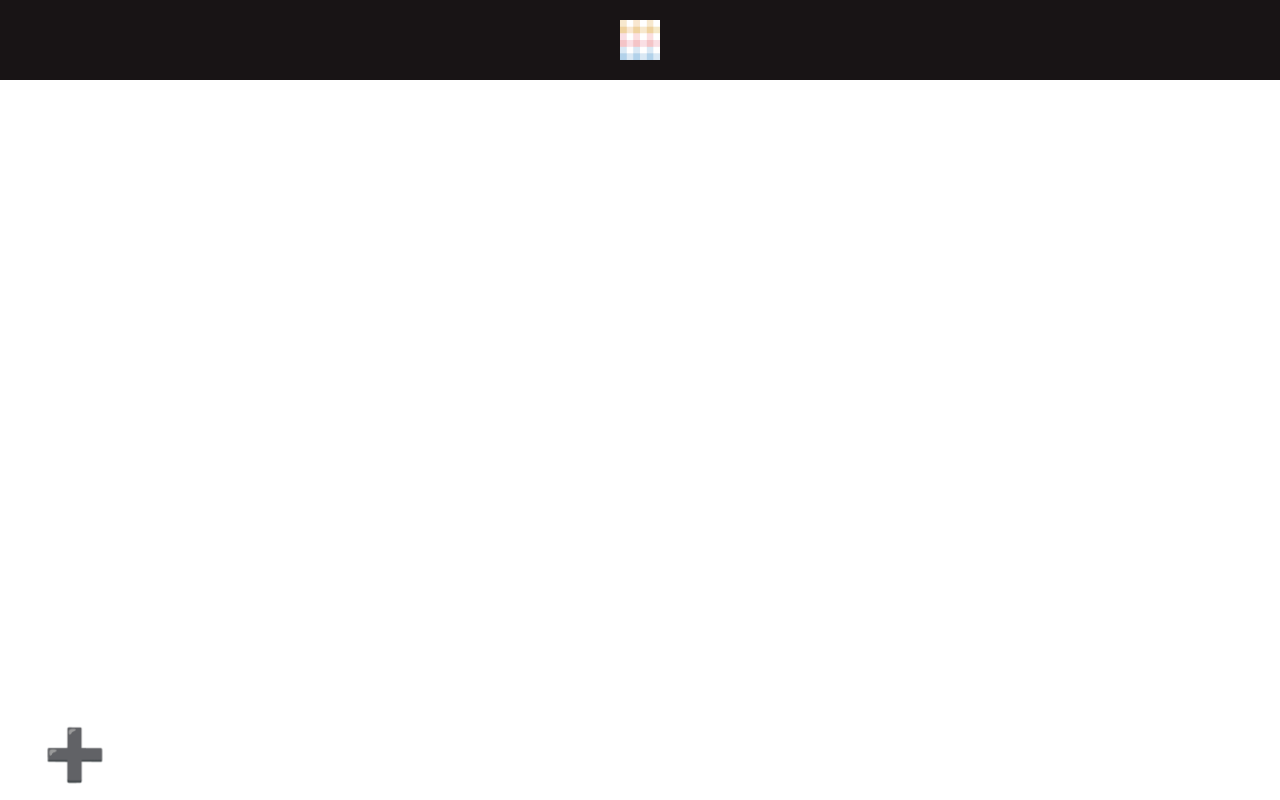
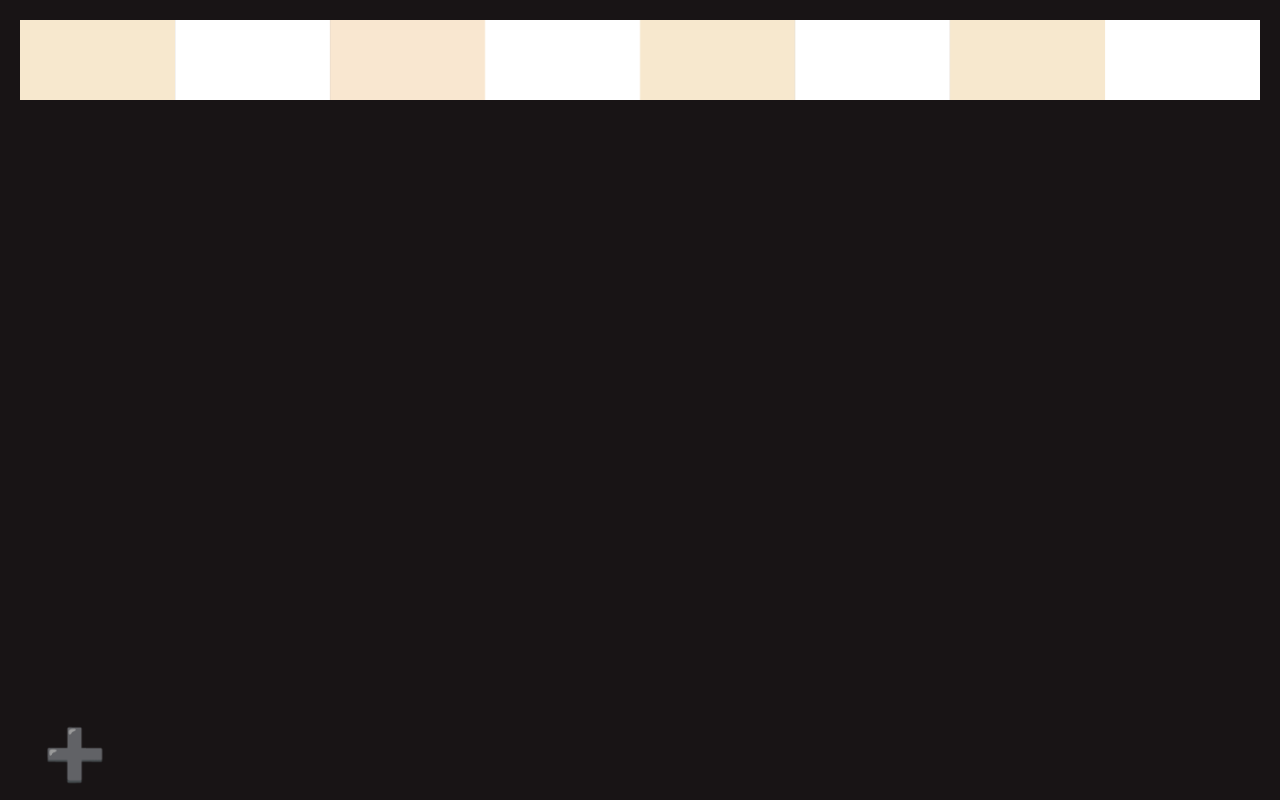
Before and after one commit to leona1128/vue-project, a Vue app: page / in a window 1280 px wide. Built offline with nearby package versions, Linux system fonts and the light colour scheme.

Commit message:
修改zindex

```diff
--- a/package.json
+++ b/package.json
@@ -6,13 +6,16 @@
   "scripts": {
     "dev": "vite",
     "build": "vite build",
-    "preview": "vite preview"
+    "preview": "vite preview",
+      "deploy": "gh-pages -d dist"
+
   },
   "dependencies": {
     "vue": "^3.5.13"
   },
   "devDependencies": {
     "@vitejs/plugin-vue": "^5.2.1",
+    "gh-pages": "^6.3.0",
     "vite": "^6.2.0"
   }
 }
--- a/src/App.vue
+++ b/src/App.vue
@@ -69,10 +69,12 @@ template{
     gap: 25px;
     margin: 20px;
     /* background-color: #f7bbc0; */
-    z-index: -1;
+    /* z-index: -1; */
     padding: 20px;
-    background-image: url('./assets/img/Plaid.png');
+
     background-size: cover;
+    width: 100%;
+    height: 100%;
 
 }
 main{
@@ -81,9 +83,7 @@ main{
   justify-content: center;
   align-items: center;
   /* background-color: #0d474d; */
-  z-index: -1;
   position: relative;
-  background-color: #181415;
 }
 
 </style>
--- a/src/components/todoApp.vue
+++ b/src/components/todoApp.vue
@@ -1,13 +1,17 @@
 <script setup>
-import { ref, computed,onMounted } from 'vue'
-const editingIndex = ref(null); // 正在編輯哪一筆
-const editingText = ref('');    // 編輯中的文字內容
-const  props = defineProps({
+import { ref, computed, onMounted } from 'vue'
+
+// 需要定義 emit
+const emit = defineEmits(['delete'])
+
+const editingIndex = ref(null);
+const editingText = ref('');
+const props = defineProps({
   color: {
     type: String,
     default: '#fff'
   },
-  title:{
+  title: {
     type: String,
     default: '便利貼'
   },
@@ -15,20 +19,20 @@ const  props = defineProps({
     type: Number,
     required: true
   }
+});
 
-});
 const isEditingDate = ref(false);
 const editingDateText = ref('');
-const todos= ref([]);
+const todos = ref([]);
 const today = new Date().toISOString().split('T')[0];
 const date = ref(today);
 const showInput = ref(false);
 const undone = computed(() => {
   return todos.value.filter(todo => !todo.completed).length;
-  // filter()方法創建一個新數組，包含所有不符合條件的元素
 });
 
 const newTodo = ref('');
+
 onMounted(() => {
   const storedTodos = localStorage.getItem(`todos-${props.id}`);
   if (storedTodos) {
@@ -39,19 +43,20 @@ onMounted(() => {
     date.value = JSON.parse(locaDate);
   }
 });
+
 const toggleInput = () => {
   showInput.value = !showInput.value;
+}
 
-  // 切換顯示狀態，原本是false，點擊後變成true
-}
 const clostInput = () => {
   showInput.value = false;
   newTodo.value = '';
 }
+
 const addList = computed(() => (showInput.value ? '' : '➕'))
+
 function addTodo() {
   if (newTodo.value.trim() !== '') {
-    //trim()移除字符串兩端（開頭和結尾）的空白字符
     todos.value.push({
       text: newTodo.value.trim(),
       completed: false
@@ -61,54 +66,58 @@ function addTodo() {
     storedTodos();
   }
 }
+
 function storedTodos() {
   localStorage.setItem(`todos-${props.id}`, JSON.stringify(todos.value));
-  // 將當前的todos數組存儲到localStorage中
 }
 
 function deleteTodo(index) {
   todos.value.splice(index, 1);
-  // splice()方法從數組中添加或刪除元素
   storedTodos();
 }
+
 function editTodo(index) {
   editingIndex.value = index;
   editingText.value = todos.value[index].text;
-  // 將正在編輯的索引和文本設置為當前待辦事項
 }
+
 function saveEdit(index) {
-  if (editingText.value.trim() !== '') {// 確保編輯的文本不為空
-    todos.value[index].text = editingText.value.trim();// 更新待辦事項的文本
-    editingIndex.value = null;    // 清除正在編輯的索引
-    editingText.value = '';   // 清除編輯中的文本
+  if (editingText.value.trim() !== '') {
+    todos.value[index].text = editingText.value.trim();
+    editingIndex.value = null;
+    editingText.value = '';
     storedTodos();
   }
 }
+
 function editdate() {
   isEditingDate.value = true;
   editingDateText.value = date.value;
-  // 將日期設置為正在編輯的文本
 }
+
 function saveDate() {
   if (editingDateText.value.trim() !== '') {
     date.value = editingDateText.value.trim();
     isEditingDate.value = false;
     editingDateText.value = '';
-    locaDate()
+    locaDate();
+  }
 }
 
-}
-
-function locaDate(){
+function locaDate() {
   localStorage.setItem(`date-${props.id}`, JSON.stringify(date.value));
 }
 
-
+// 新增刪除便利貼的函數
+function deleteThisNote() {
+  emit('delete', props.id);
+}
 </script>
 
 <template>
-  <div class="card"  :style="{ backgroundColor: props.color }">
-    <div class="delete" @click="$emit('delete', props.id)">✖</div>
+  <div class="card" :style="{ backgroundColor: props.color }">
+    <!-- 修正：使用函數而不是 $emit -->
+    <div class="delete" @click="deleteThisNote">✖</div>
     <div class="text">
       <div class="title">
         <div class="title_name">
@@ -126,19 +135,16 @@ function locaDate(){
             <template v-else>
               <span @click="editdate">{{ date }}</span>
             </template>
-
           </h2>
         </div>
-
       </div>
       <div class="undone">未完成項目：{{ undone }}</div>
 
       <!-- 代辦事項 -->
       <ul>
-
         <li v-for="(todo, index) in todos" :key="index" @dblclick="editTodo(index)">
           <div>
-          <template v-if="editingIndex === index" >
+            <template v-if="editingIndex === index">
               ✏️
               <input
                 v-model="editingText"
@@ -147,11 +153,10 @@ function locaDate(){
                 type="text"
                 class="edit-input"
               />
-
             </template>
             <template v-else>
-          <input type="checkbox" :id="'todo-' + index" v-model="todo.completed" @change="storedTodos"  />
-          <label :for="'todo-' + index">{{ todo.text }} </label>
+              <input type="checkbox" :id="'todo-' + index" v-model="todo.completed" @change="storedTodos" />
+              <label :for="'todo-' + index">{{ todo.text }}</label>
             </template>
           </div>
           <div @click="deleteTodo(index)">❌</div>
@@ -160,14 +165,12 @@ function locaDate(){
       <!-- 新增事項 -->
     </div>
     <div class="newListIcon">
-
       <div class="add" @click="toggleInput">{{ addList }}</div>
       <template v-if="showInput">
         <div class="close" @click="clostInput">X</div>
-      <input type="text" v-model="newTodo" placeholder="請輸入代辦事項"@keyup.enter="addTodo"  />
+        <input type="text" v-model="newTodo" placeholder="請輸入代辦事項" @keyup.enter="addTodo" />
         <button id="addTodo" @click="addTodo">新增</button>
       </template>
-
     </div>
     <div class="card_foldUp"></div>
     <div class="tape"></div>
@@ -175,8 +178,7 @@ function locaDate(){
 </template>
 
 <style scoped>
-.card{
-  max-width: 600px;
+.card {
   max-width: 600px;
   max-height: 600px;
   width: 300px;
@@ -186,7 +188,8 @@ function locaDate(){
   padding: 10px;
   position: relative;
 }
-.card_foldUp{
+
+.card_foldUp {
   position: absolute;
   bottom: 0;
   left: 0;
@@ -194,11 +197,10 @@ function locaDate(){
   height: 100%;
   transform: rotate(3deg);
   z-index: -1;
-    /* border-radius: 0 0 0 40px; */
   background-color: #c7c7c78c;
+}
 
-}
-.tape{
+.tape {
   position: absolute;
   top: -10px;
   left: 50%;
@@ -209,63 +211,81 @@ function locaDate(){
   box-shadow: 0px 0px 4px rgb(0 0 0 / 49%);
   z-index: 100;
 }
-.text{
+
+.text {
   position: relative;
   height: 100%;
   width: 100%;
   overflow: auto;
 }
-.title{
+
+.title {
   display: flex;
   align-items: flex-end;
   margin-bottom: 10px;
+}
 
-}
-.title_name{
+.title_name {
   display: flex;
   align-items: flex-end;
   flex-grow: 1;
 }
-.name{
+
+.name {
   width: 70%;
 }
 
-.delete{
+.delete {
   position: absolute;
   right: 5px;
   top: 5px;
   color: #9f3414;
-  filter: drop-shadow(1px, 1px, 5px, #d4d4d4);
+  filter: drop-shadow(1px 1px 5px #d4d4d4);
+  cursor: pointer;
 }
-.undone{
+
+.undone {
   font-size: 12px;
   color: #585757;
   margin-bottom: 5px;
 }
-h1{
+
+h1 {
   font-size: 20px;
   padding-right: 10px;
 }
-h2{
+
+h2 {
   font-size: 12px;
+}
 
+h2 span {
+  cursor: pointer;
+  padding: 2px 4px;
+  border-radius: 3px;
 }
-ul{
+
+h2 span:hover {
+  background-color: rgba(0, 0, 0, 0.1);
+}
+
+ul {
   padding: 5px;
   list-style: none;
 }
-li{
+
+li {
   display: flex;
   align-items: center;
   justify-content: space-between;
   padding: 5px;
   border-bottom: 1px solid #ccc;
 }
+
 .edit-input {
   border: none;
   outline: none;
   background: transparent;
-
 }
 
 .edit-input:focus {
@@ -273,13 +293,15 @@ li{
   border: none;
 }
 
-input[type="checkbox"]{
+input[type="checkbox"] {
   margin-right: 5px;
 }
-label{
+
+label {
   padding-right: 10px;
 }
-.newListIcon{
+
+.newListIcon {
   display: flex;
   align-items: center;
   position: absolute;
@@ -289,11 +311,12 @@ label{
   cursor: pointer;
   gap: 3px;
 }
-.add{
-  padding:0 5px;
 
+.add {
+  padding: 0 5px;
 }
-#addTodo{
+
+#addTodo {
   background-color: #6daff6;
   color: #fff;
   border: none;
@@ -301,7 +324,8 @@ label{
   border-radius: 5px;
   cursor: pointer;
 }
-.close{
+
+.close {
   position: absolute;
   bottom: 35px;
   right: 0px;
@@ -315,12 +339,12 @@ label{
   text-align: center;
   border-radius: 50%;
   box-shadow: 1px 1px 5px 1px #d4d4d4;
-
-
-
-}
-.delete{
-  margin-left: 5px;
 }
 
+.date-input {
+  border: 1px solid #ccc;
+  border-radius: 3px;
+  padding: 1px 3px;
+  font-size: 12px;
+}
 </style>
--- a/src/style.css
+++ b/src/style.css
@@ -3,3 +3,21 @@
  margin: 0;
   box-sizing: border-box;
 }
+body{
+  font-family: 'Poppins', sans-serif;
+  color: #181415;
+  height: 100vh;
+  background-color: #181415;
+  padding: 20px;
+
+}
+#app{
+  display: flex;
+  flex-direction: column;
+  justify-content: center;
+  align-items: center;
+  width: 100%;
+  background-image: url('./assets/img/Plaid.png');
+  background-size: cover;
+
+}
--- a/vite.config.js
+++ b/vite.config.js
@@ -1,7 +1,7 @@
 import { defineConfig } from 'vite'
 import vue from '@vitejs/plugin-vue'
 
-// https://vite.dev/config/
 export default defineConfig({
   plugins: [vue()],
+  base: '/vue-project/'
 })
```
Also changed, not shown: 1 other file (tests, documents, lock files or other folders). Lines whose indentation alone changed are shown as unchanged.
